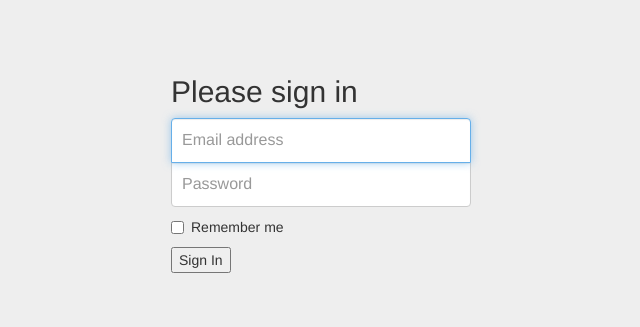
After one commit to GalaxyBound/HealthApplication, a Django app: template mysite/ehealth/templates/ehealth/Siign In.html in a window 1280 px wide. The commit adds this page. Shown: the top 327 px of the page, without its empty margins (319-959 px from the left). Run offline with Django 3.2, Linux system fonts and the light colour scheme; the template is opened without the code that fills it, so the values that code supplies are empty; some libraries are stand-ins or nearby versions.

Commit message:
Implemented All Pages of Website

```diff
--- /dev/null
+++ b/mysite/ehealth/templates/ehealth/Siign In.html
@@ -0,0 +1,44 @@
+<!DOCTYPE html>
+<html lang="en">
+  <head>
+    <meta charset="utf-8">
+    <meta http-equiv="X-UA-Compatible" content="IE=edge">
+    <meta name="viewport" content="width=device-width, initial-scale=1">
+    <!-- The above 3 meta tags *must* come first in the head; any other head content must come *after* these tags -->
+    <meta name="description" content="Sign In Page">
+    <meta name="author" content="David Cowan">
+    <link rel="icon" href="../../favicon.ico">
+
+    <title>Signin Template for Bootstrap</title>
+
+    <!-- Bootstrap core CSS -->
+    <!-- Latest compiled and minified CSS -->
+    <link rel="stylesheet" href="https://maxcdn.bootstrapcdn.com/bootstrap/3.3.7/css/bootstrap.min.css" integrity="sha384-BVYiiSIFeK1dGmJRAkycuHAHRg32OmUcww7on3RYdg4Va+PmSTsz/K68vbdEjh4u" crossorigin="anonymous">
+
+    <!-- Custom styles for this template -->
+    <link href="signin.css" rel="stylesheet">
+
+  <body>
+
+    <div class="container">
+
+      <form class="form-signin">
+        <h2 class="form-signin-heading">Please sign in</h2>
+        <label for="inputEmail" class="sr-only">Email address</label>
+        <input type="email" id="inputEmail" class="form-control" placeholder="Email address" required autofocus>
+        <label for="inputPassword" class="sr-only">Password</label>
+        <input type="password" id="inputPassword" class="form-control" placeholder="Password" required>
+        <div class="checkbox">
+          <label>
+            <input type="checkbox" value="remember-me"> Remember me
+          </label>
+        </div>
+        <form>
+          <input type="button" value="Sign In" onclick="window.location.href='index.html'" />
+        </form>
+      </form>
+
+    </div> <!-- /container -->
+
+  </body>
+</html>
--- a/mysite/ehealth/templates/ehealth/dashboard.html
+++ /dev/null
@@ -1,4 +0,0 @@
-<h1>This is a placeholder for the dashboard</h1>
-<p>Health gauge</p>
-<p>Button 1</p>
-<p>Button 2</p>
--- /dev/null
+++ b/mysite/ehealth/templates/ehealth/signin.css
@@ -0,0 +1,40 @@
+body {
+    padding-top: 40px;
+    padding-bottom: 40px;
+    background-color: #eee;
+  }
+
+  .form-signin {
+    max-width: 330px;
+    padding: 15px;
+    margin: 0 auto;
+  }
+  .form-signin .form-signin-heading,
+  .form-signin .checkbox {
+    margin-bottom: 10px;
+  }
+  .form-signin .checkbox {
+    font-weight: normal;
+  }
+  .form-signin .form-control {
+    position: relative;
+    height: auto;
+    -webkit-box-sizing: border-box;
+       -moz-box-sizing: border-box;
+            box-sizing: border-box;
+    padding: 10px;
+    font-size: 16px;
+  }
+  .form-signin .form-control:focus {
+    z-index: 2;
+  }
+  .form-signin input[type="email"] {
+    margin-bottom: -1px;
+    border-bottom-right-radius: 0;
+    border-bottom-left-radius: 0;
+  }
+  .form-signin input[type="password"] {
+    margin-bottom: 10px;
+    border-top-left-radius: 0;
+    border-top-right-radius: 0;
+  }
```
Also changed, not shown: mysite/ehealth/templates/ehealth/index.html (+22 -3 lines), mysite/ehealth/templates/ehealth/map.html (added, +58 -0 lines), mysite/ehealth/templates/ehealth/jquery-2.1.4.js (added), mysite/ehealth/templates/ehealth/main.js (added).
